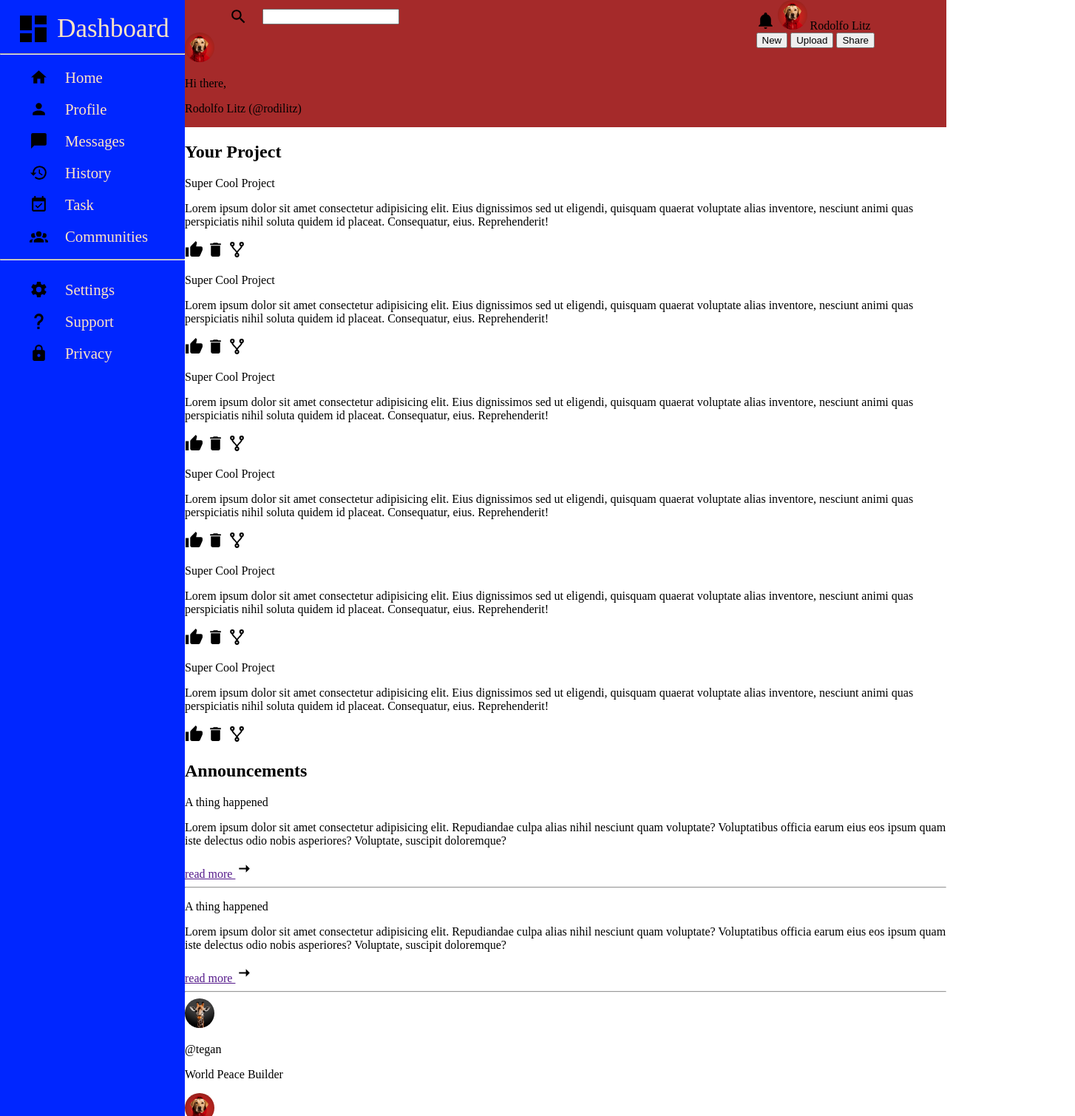
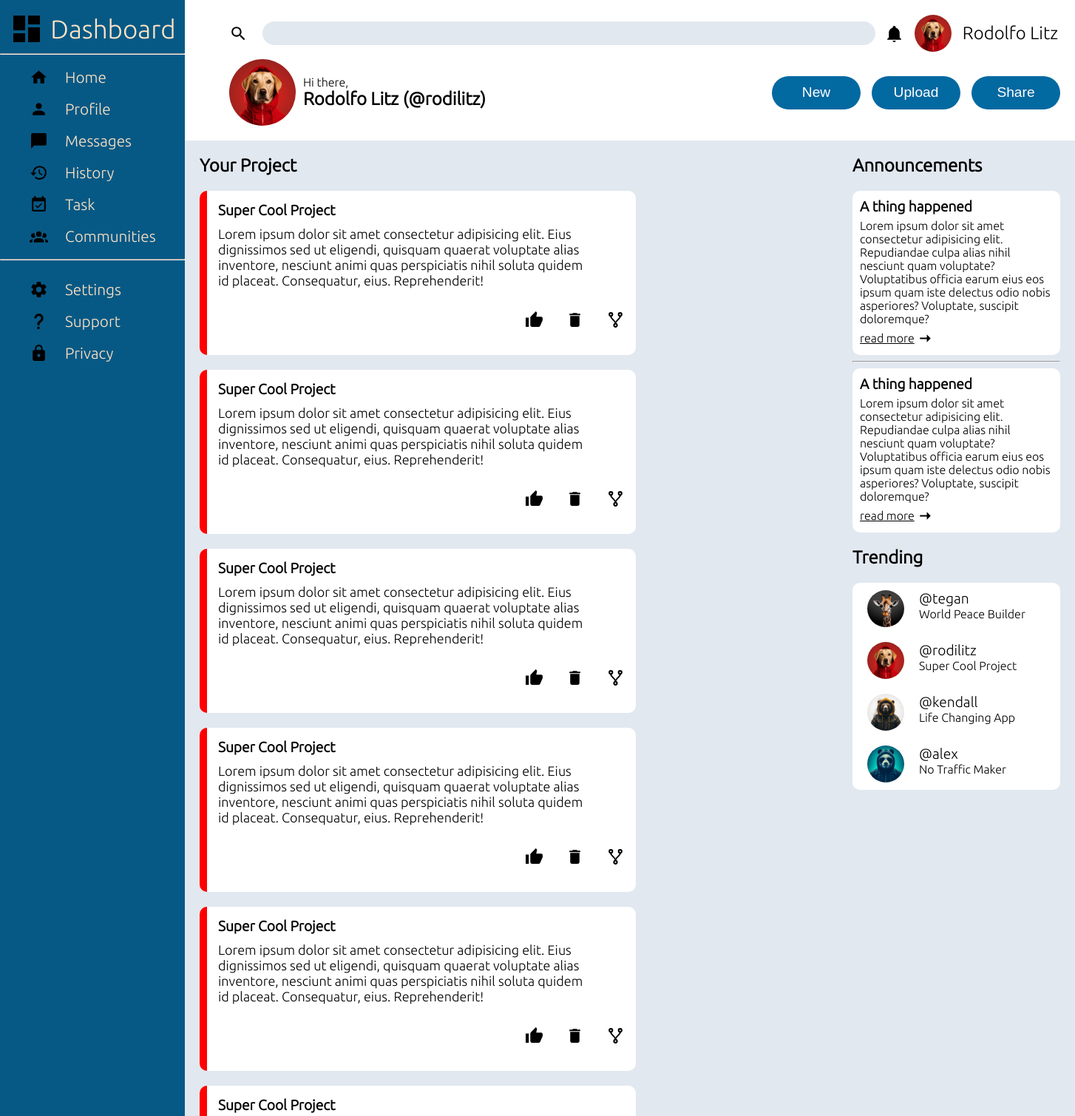
Before and after one commit to roccocalo/admin-dashboard, a plain HTML site: page index.html in a window 1280 px wide. Shown: the top 1509 px of the page at 74% size, 1454 px wide, since content can reach past the window. Drawn offline with Linux system fonts and the light colour scheme.

Commit message:
Format code and overall styling

```diff
--- a/index.html
+++ b/index.html
@@ -6,6 +6,9 @@
     <meta name="viewport" content="width=device-width, initial-scale=1.0">
     <title>Admin Dashboard</title>
     <link rel="stylesheet" href="style.css">
+    <link rel="preconnect" href="https://fonts.googleapis.com">
+    <link rel="preconnect" href="https://fonts.gstatic.com" crossorigin>
+    <link href="https://fonts.googleapis.com/css2?family=Ubuntu:wght@300&display=swap" rel="stylesheet">
 </head>
 
 <body>
@@ -13,11 +16,11 @@
         <div class="side-nav">
             <div class="title-sidenav">
                 <img src="./Images/view-dashboard.svg" alt="view-dashboard"> Dashboard
-
             </div>
             <div class="main-sidenav">
                 <li>
-                    <hr> <ul class="sideitem"> <img src="./Images/home.svg"> <a href="">Home</a> </ul>
+                    <hr>
+                    <ul class="sideitem"> <img src="./Images/home.svg"> <a href="">Home</a> </ul>
                     <ul class="sideitem"><img src="./Images/account.svg"> <a href="">Profile</a></ul>
                     <ul class="sideitem"><img src="./Images/message.svg"> <a href="">Messages</a></ul>
                     <ul class="sideitem"><img src="./Images/history.svg"> <a href="">History</a></ul>
@@ -45,23 +48,28 @@
                 </div>
                 <div class="profile">
                     <img src="./Images/dog.png" alt="dog icon" class="profile-picture" id="main-profile-picture">
-                <p>Hi there,</p>
-                <p>Rodolfo Litz (@rodilitz)</p>
+                    <div class="textprofile">
+                        Hi there,
+                        <div>Rodolfo Litz (@rodilitz)</div>
+                    </div>
                 </div>
                 <div class="button">
                     <button>New</button>
                     <button>Upload</button>
-                <button>Share</button>
+                    <button type="button">Share</button>
                 </div>
             </div>
             <div class="main-content">
+                <div class="project-container">
+                    <h2>Your Project</h2>
                     <div class="project">
-                    <h2>Your Project</h2>
                         <div class="card">
-                        <p>Super Cool Project</p>
-                        <p>Lorem ipsum dolor sit amet consectetur adipisicing elit. Eius dignissimos sed ut eligendi,
-                            quisquam quaerat voluptate alias inventore, nesciunt animi quas perspiciatis nihil soluta
-                            quidem id placeat. Consequatur, eius. Reprehenderit!</p>
+                            <div class="card-title">Super Cool Project</div>
+                            <div class="card-text">Lorem ipsum dolor sit amet consectetur adipisicing elit. Eius
+                                dignissimos sed ut eligendi,
+                                quisquam quaerat voluptate alias inventore, nesciunt animi quas perspiciatis nihil
+                                soluta
+                                quidem id placeat. Consequatur, eius. Reprehenderit!</div>
                             <div class="icon">
                                 <img src="./Images/thumb-up.svg" alt="thump-up">
                                 <img src="./Images/delete.svg" alt="delete">
@@ -69,10 +77,12 @@
                             </div>
                         </div>
                         <div class="card">
-                        <p>Super Cool Project</p>
-                        <p>Lorem ipsum dolor sit amet consectetur adipisicing elit. Eius dignissimos sed ut eligendi,
-                            quisquam quaerat voluptate alias inventore, nesciunt animi quas perspiciatis nihil soluta
-                            quidem id placeat. Consequatur, eius. Reprehenderit!</p>
+                            <div class="card-title">Super Cool Project</div>
+                            <div class="card-text">Lorem ipsum dolor sit amet consectetur adipisicing elit. Eius
+                                dignissimos sed ut eligendi,
+                                quisquam quaerat voluptate alias inventore, nesciunt animi quas perspiciatis nihil
+                                soluta
+                                quidem id placeat. Consequatur, eius. Reprehenderit!</div>
                             <div class="icon">
                                 <img src="./Images/thumb-up.svg" alt="thump-up">
                                 <img src="./Images/delete.svg" alt="delete">
@@ -80,10 +90,12 @@
                             </div>
                         </div>
                         <div class="card">
-                        <p>Super Cool Project</p>
-                        <p>Lorem ipsum dolor sit amet consectetur adipisicing elit. Eius dignissimos sed ut eligendi,
-                            quisquam quaerat voluptate alias inventore, nesciunt animi quas perspiciatis nihil soluta
-                            quidem id placeat. Consequatur, eius. Reprehenderit!</p>
+                            <div class="card-title">Super Cool Project</div>
+                            <div class="card-text">Lorem ipsum dolor sit amet consectetur adipisicing elit. Eius
+                                dignissimos sed ut eligendi,
+                                quisquam quaerat voluptate alias inventore, nesciunt animi quas perspiciatis nihil
+                                soluta
+                                quidem id placeat. Consequatur, eius. Reprehenderit!</div>
                             <div class="icon">
                                 <img src="./Images/thumb-up.svg" alt="thump-up">
                                 <img src="./Images/delete.svg" alt="delete">
@@ -91,10 +103,12 @@
                             </div>
                         </div>
                         <div class="card">
-                        <p>Super Cool Project</p>
-                        <p>Lorem ipsum dolor sit amet consectetur adipisicing elit. Eius dignissimos sed ut eligendi,
-                            quisquam quaerat voluptate alias inventore, nesciunt animi quas perspiciatis nihil soluta
-                            quidem id placeat. Consequatur, eius. Reprehenderit!</p>
+                            <div class="card-title">Super Cool Project</div>
+                            <div class="card-text">Lorem ipsum dolor sit amet consectetur adipisicing elit. Eius
+                                dignissimos sed ut eligendi,
+                                quisquam quaerat voluptate alias inventore, nesciunt animi quas perspiciatis nihil
+                                soluta
+                                quidem id placeat. Consequatur, eius. Reprehenderit!</div>
                             <div class="icon">
                                 <img src="./Images/thumb-up.svg" alt="thump-up">
                                 <img src="./Images/delete.svg" alt="delete">
@@ -102,10 +116,12 @@
                             </div>
                         </div>
                         <div class="card">
-                        <p>Super Cool Project</p>
-                        <p>Lorem ipsum dolor sit amet consectetur adipisicing elit. Eius dignissimos sed ut eligendi,
-                            quisquam quaerat voluptate alias inventore, nesciunt animi quas perspiciatis nihil soluta
-                            quidem id placeat. Consequatur, eius. Reprehenderit!</p>
+                            <div class="card-title">Super Cool Project</div>
+                            <div class="card-text">Lorem ipsum dolor sit amet consectetur adipisicing elit. Eius
+                                dignissimos sed ut eligendi,
+                                quisquam quaerat voluptate alias inventore, nesciunt animi quas perspiciatis nihil
+                                soluta
+                                quidem id placeat. Consequatur, eius. Reprehenderit!</div>
                             <div class="icon">
                                 <img src="./Images/thumb-up.svg" alt="thump-up">
                                 <img src="./Images/delete.svg" alt="delete">
@@ -113,10 +129,12 @@
                             </div>
                         </div>
                         <div class="card">
-                        <p>Super Cool Project</p>
-                        <p>Lorem ipsum dolor sit amet consectetur adipisicing elit. Eius dignissimos sed ut eligendi,
-                            quisquam quaerat voluptate alias inventore, nesciunt animi quas perspiciatis nihil soluta
-                            quidem id placeat. Consequatur, eius. Reprehenderit!</p>
+                            <div class="card-title">Super Cool Project</div>
+                            <div class="card-text">Lorem ipsum dolor sit amet consectetur adipisicing elit. Eius
+                                dignissimos sed ut eligendi,
+                                quisquam quaerat voluptate alias inventore, nesciunt animi quas perspiciatis nihil
+                                soluta
+                                quidem id placeat. Consequatur, eius. Reprehenderit!</div>
                             <div class="icon">
                                 <img src="./Images/thumb-up.svg" alt="thump-up">
                                 <img src="./Images/delete.svg" alt="delete">
@@ -124,71 +142,70 @@
                             </div>
                         </div>
                     </div>
+                </div>
                 <div class="news">
                     <div class="announcements">
                         <h2>Announcements</h2>
+
                         <div class="announc">
-                            <p>A thing happened</p>
-                            <p>Lorem ipsum dolor sit amet consectetur adipisicing elit. Repudiandae culpa alias nihil
+                            <div class="ann-title">A thing happened</div>
+                            <div class="ann-text">Lorem ipsum dolor sit amet consectetur adipisicing elit. Repudiandae
+                                culpa alias nihil
                                 nesciunt quam voluptate? Voluptatibus officia earum eius eos ipsum quam iste delectus
-                                odio nobis asperiores? Voluptate, suscipit doloremque?</p>
+                                odio nobis asperiores? Voluptate, suscipit doloremque?</div>
                             <div class="read-more">
-                                <a href="">read more <img src="./Images/arrow-right-thin.svg" alt="arrow-right-thin">
-                                </a>
+                                <a href=""> read more </a>
+                                <img src="./Images/arrow-right-thin.svg" alt="arrow-right-thin">
+                            </div>
                         </div>
                         <hr>
-                        </div>
-                        <div class="announcements"></div>
-                        <p>A thing happened</p>
-                        <p>Lorem ipsum dolor sit amet consectetur adipisicing elit. Repudiandae culpa alias nihil
-                            nesciunt quam voluptate? Voluptatibus officia earum eius eos ipsum quam iste delectus odio
-                            nobis asperiores? Voluptate, suscipit doloremque?</p>
+                        <div class="announc">
+                            <div class="ann-title">A thing happened</div>
+                            <div class="ann-text">Lorem ipsum dolor sit amet consectetur adipisicing elit. Repudiandae
+                                culpa alias nihil
+                                nesciunt quam voluptate? Voluptatibus officia earum eius eos ipsum quam iste delectus
+                                odio nobis asperiores? Voluptate, suscipit doloremque?</div>
                             <div class="read-more">
-                            <a href="">read more <img src="./Images/arrow-right-thin.svg" alt="arrow-right-thin"> </a>
-                        </div>
-                        <hr>
+                                <a href=""> read more </a>
+                                <img src="./Images/arrow-right-thin.svg" alt="arrow-right-thin">
                             </div>
                         </div>
+                    </div>
+                    <h2>Trending</h2>
                     <div class="trending">
                         <div class="user-profile">
                             <img src="./Images/giraffa.png" alt="giraffa" class="profile-picture">
                             <div class="text">
-                            <p>@tegan</p>
-                            <p>World Peace Builder</p>
+                                <div class="user-tag">@tegan</div>
+                                <div>World Peace Builder</div>
                             </div>
                         </div>
                         <div class="user-profile">
                             <img src="./Images/dog.png" alt="dog" class="profile-picture">
                             <div class="text">
-                            <p>@rodilitz</p>
-                            <p>Super Cool Project</p>
+                                <div class="user-tag">@rodilitz</div>
+                                <div>Super Cool Project</div>
                             </div>
                         </div>
                         <div class="user-profile">
                             <img src="./Images/bear.png" alt="bear" class="profile-picture">
                             <div class="text">
-                            <p>@kendall</p>
-                            <p>Life Changing App</p>
+                                <div class="user-tag">@kendall</div>
+                                <div>Life Changing App</div>
                             </div>
                         </div>
                         <div class="user-profile">
                             <img src="./Images/panda.png" alt="panda" class="profile-picture">
                             <div class="text">
-                            <p>@alex</p>
-                            <p>No Traffic Maker</p>
+                                <div class="user-tag">@alex</div>
+                                <div>No Traffic Maker</div>
                             </div>
                         </div>
                     </div>
                 </div>
-
-
             </div>
         </div>
-
-
-
-
+    </div>
     </div>
 </body>
-
 </html>
--- a/style.css
+++ b/style.css
@@ -1,11 +1,11 @@
 body {
     margin: 0px;
+    font-family: 'Ubuntu', sans-serif;
 }
 
 .page-layout {
     display: grid;
-    grid-template-columns: 250px minmax(600px, 1fr);
-
+    grid-template-columns: 250px 1fr;
 }
 
 
@@ -25,12 +25,11 @@ li {
 }
 
 .side-nav {
-    background-color: rgb(0, 38, 255);
+    background-color: #075985;
     display: flex;
     flex-direction: column;
     font-size: large;
     justify-content: baseline;
-
 }
 
 .side-nav a {
@@ -47,7 +46,6 @@ li {
     justify-content: center;
     align-items: center;
     gap: 8px;
-
 }
 
 .title-sidenav img {
@@ -55,22 +53,173 @@ li {
 }
 
 .header {
-    background-color: brown;
+    background-color: white;
     display: grid;
     grid-template-columns: 3fr 1fr;
-
+    gap: 10px;
+    padding: 20px;
 }
 
 .search-bar {
     display: flex;
     gap: 20px;
-    margin-left: 60px;
+    margin-left: 40px;
     align-items: center;
+}
 
+input {
+    width: 850px;
+    height: 30px;
+    border-radius: 23px;
+    border: none;
+    background-color: #e2e8f0;
+}
 
+.notification {
+    display: flex;
+    align-items: center;
+    justify-content: center;
+    gap: 15px;
+    font-size: 1.5rem;
+    font-weight: 500;
+}
+
+.profile {
+    display: flex;
+    gap: 10px;
+    margin-left: 40px;
+    align-items: center;
+}
+
+#main-profile-picture {
+    max-width: 90px;
+}
+
+.textprofile div {
+    font-size: 1.5rem;
+    font-weight: 600;
+}
+
+.button {
+    display: flex;
+    align-items: center;
+    justify-content: center;
+    margin-left: -150px;
+    gap: 15px;
+}
+
+button {
+    height: 45px;
+    width: 120px;
+    border-radius: 50px;
+    border: none;
+    font-size: 1.2rem;
+    cursor: pointer;
+    background-color: #0369a1;
+    color: white;
+}
+
+.main-content {
+    display: grid;
+    grid-template-columns: 3fr 1fr;
+    background-color: #e2e8f0;
+}
+
+.project-container {
+    padding: 20px;
+    padding-top: 0px;
+}
+
+.project {
+    display: grid;
+    grid-template-columns: repeat(auto-fit, minmax(500px, 1fr));
+    gap: 20px;
+}
+
+.card {
+    max-width: 550px;
+    display: flex;
+    flex-direction: column;
+    gap: 10px;
+    padding: 15px;
+    border-left: solid 10px red;
+    border-radius: 10px;
+    background-color: white;
+}
+
+.card-text {
+    padding-right: 40px;
+    font-size: large;
+}
+
+.icon {
+    display: flex;
+    justify-content: flex-end;
+    gap: 30px;
+    margin-top: 20px;
+    margin-bottom: 20px;
 }
 
 .profile-picture {
-    max-width: 40px;
+    max-width: 50px;
     border-radius: 50%;
 }
+
+.card-title {
+    font-size: larger;
+    font-weight: 700;
+}
+
+.announcements {
+    padding-right: 20px;
+}
+
+.announc {
+    display: flex;
+    flex-direction: column;
+    gap: 5px;
+    padding: 10px;
+    background-color: white;
+    border-radius: 10px;
+}
+
+.ann-title {
+    font-size: larger;
+    font-weight: 600;
+}
+
+.read-more {
+    display: flex;
+    align-items: center;
+    justify-content: flex-start;
+    gap: 2px;
+}
+
+.read-more a {
+    color: black;
+}
+
+.trending {
+    margin-right: 20px;
+    display: flex;
+    flex-direction: column;
+    gap: 20px;
+    padding: 10px;
+    background-color: white;
+    border-radius: 10px;
+}
+
+.user-profile {
+    display: flex;
+    gap: 20px;
+    padding-left: 10px;
+}
+
+.user-tag {
+    font-size: larger;
+    font-weight: 500;
+}
+
+img {
+    cursor: pointer;
+}
```
Lines whose indentation alone changed are shown as unchanged.
